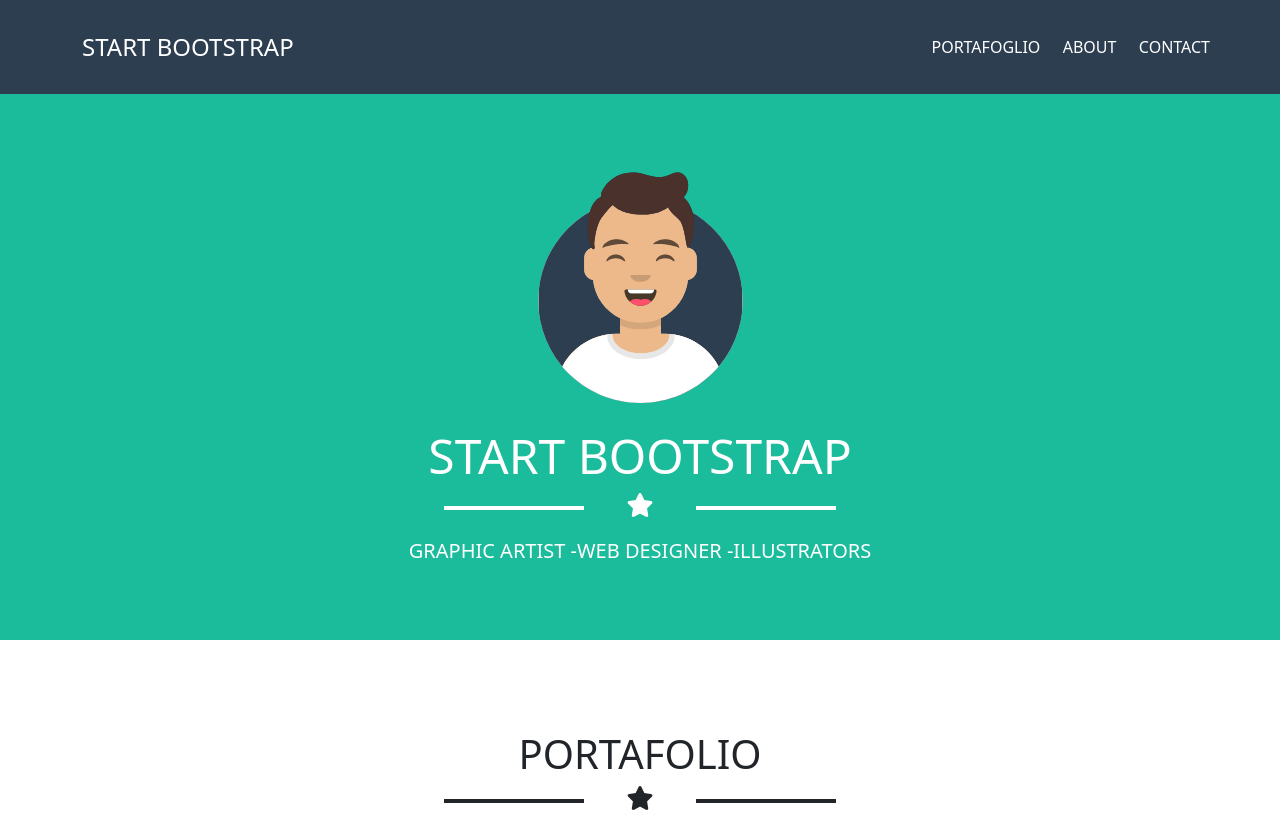
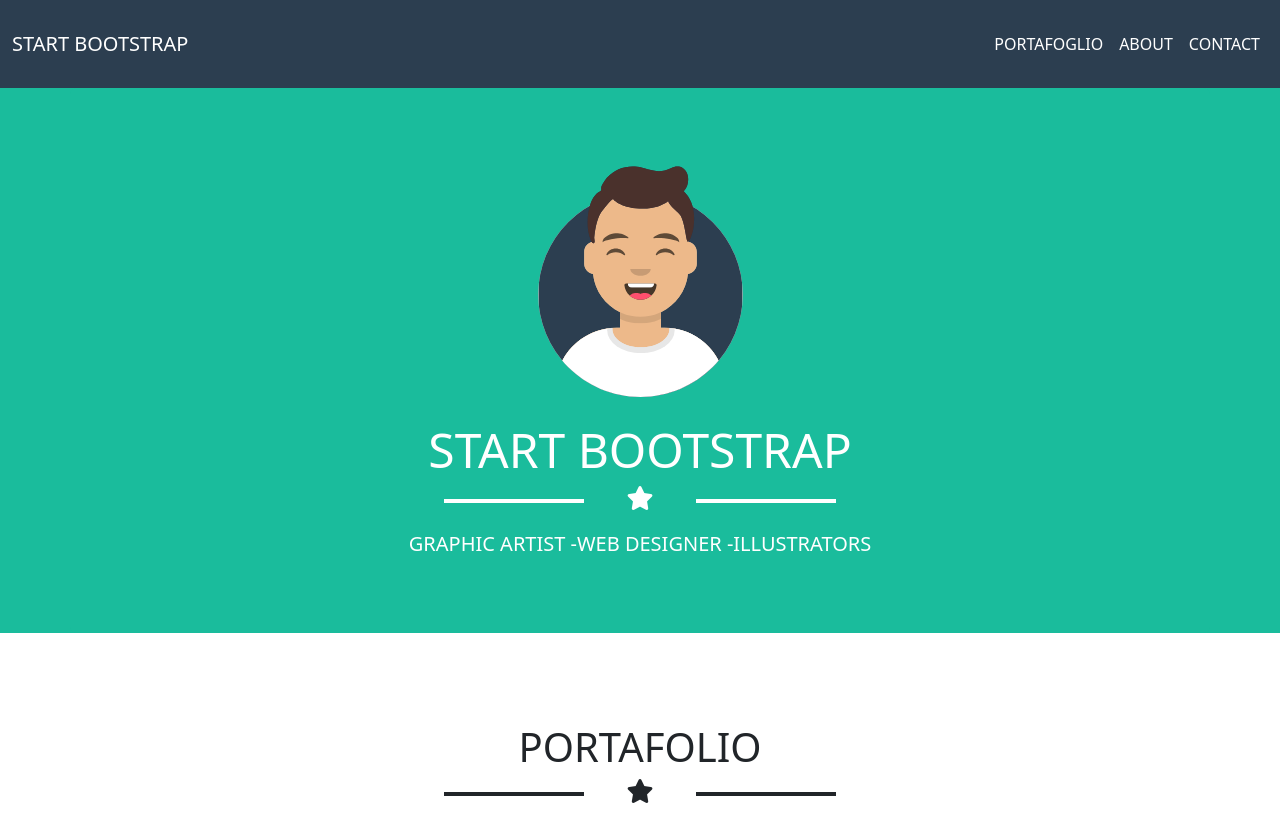
Before and after one commit to Giovannirighini2000/html-css-bootstrap-freelancer, a plain HTML site: page index.html in a window 1280 px wide. Shown: the top 813 px of the page. Drawn offline with nearby package versions, Linux system fonts and the light colour scheme.

Commit message:
feat added change header(nav)

```diff
--- a/index.html
+++ b/index.html
@@ -12,51 +12,35 @@
 <body>
     <!-- HEADER CONTENT -->
     <header>
-        <div class="container color-header">
-            <div class="row justify-content-between align-items-center">
-                <div class="col-auto">
-                    <h4 class="up whithe-tx title-link-header">
-                        start bootstrap
+        <nav class="navbar navbar-expand-lg bg-body-tertiary">
+            <div class="container-fluid">
+                <a class="navbar-brand up" href="#">start bootstrap</a>
+            <button class="navbar-toggler" type="button" data-bs-toggle="collapse" data-bs-target="#navbarNavDropdown" aria-controls="navbarNavDropdown" aria-expanded="false" aria-label="Toggle navigation">
+              <span style="color: white;" class="navbar-toggler-icon"></span>
+            </button>
+            <div class="collapse navbar-collapse ms-auto "id="navbarNavDropdown">
+              <ul class="navbar-nav align-items-end">
+                <li class="nav-item">
+                  <a class="nav-link  up" href="#">portafoglio</a>
+                </li>
+                <li class="nav-item">
+                  <a class="nav-link up" href="#">about</a>
+                </li>
+                <li class="nav-item">
+                  <a class="nav-link up" href="#">contact</a>
+                </li>
+                <li class="nav-item dropdown">
 
-                    </h4>
-
-                </div>
-                <div class="col-auto row display-media-mobile whithe-tx">
-
-                    <a href="#">
-                        <i class="fa-sharp fa-solid fa-bars"></i>
-                    </a>
-                </div>
-
-                <div class="col-auto display-media-pc whithe-tx">
-                    <div class="d-flex flex-row gap-link-header">
-                            <div class="col-auto">
-                            <a class="up" href="#">
-                                portafoglio
-                            </a>
-
-                        </div>
-                        <div class="col-auto">
-                            <a class="up" href="#">
-                                about
-                            </a>
-
-                        </div>
-                        <div class="col-auto">
-                            <a class="up" href="#">
-                                contact
-                            </a>
-
-                        </div>
-                    </div>
-
-
-
-
-                </div>
-
+                  <ul class="dropdown-menu">
+                    <li><a class="dropdown-item up" href="#">Portafoglio</a></li>
+                    <li><a class="dropdown-item up" href="#">about</a></li>
+                    <li><a class="dropdown-item up" href="#">contact</a></li>
+                  </ul>
+                </li>
+              </ul>
             </div>
-        </div>
+          </div>
+        </nav>
 
 
     </header>
@@ -363,6 +347,9 @@
         </section>
 
     </footer>
+    <script src="https://cdn.jsdelivr.net/npm/@popperjs/core@2.11.6/dist/umd/popper.min.js" integrity="sha384-oBqDVmMz9ATKxIep9tiCxS/Z9fNfEXiDAYTujMAeBAsjFuCZSmKbSSUnQlmh/jp3" crossorigin="anonymous"></script>
+
+     <script src="https://cdn.jsdelivr.net/npm/bootstrap@5.3.0-alpha1/dist/js/bootstrap.min.js" integrity="sha384-mQ93GR66B00ZXjt0YO5KlohRA5SY2XofN4zfuZxLkoj1gXtW8ANNCe9d5Y3eG5eD" crossorigin="anonymous"></script>
 
 </body>
 </html>
--- a/style.css
+++ b/style.css
@@ -19,14 +19,9 @@ a{
 .up{
     text-transform: uppercase;
 }
-.color-header{
-    background-color: #2c3e50;
-}
-header{
-    background-color: #2c3e50;
-}
-.display-media-mobile{
-    display: block;
+
+.navbar-collapse{
+    flex-grow: 0;
 }
 .border-img{
     border-radius: 10px;
@@ -57,7 +52,21 @@ header{
 .fa-star:before{
     font-size:24px ;
 }
-
+.bg-body-tertiary{
+    background-color: #2c3e50!important;
+}
+.nav-link{
+    color: white;
+}
+.navbar-nav .nav-link.active{
+    color: white;
+}
+.navbar-brand{
+    color: white;
+}
+.navbar{
+    --bs-navbar-padding-y: 1.5rem;
+}
 /* MAIN SECTON GREEN */
 .back-ground{
     background-color: #1abc9c;
@@ -199,14 +208,6 @@ header{
 }
 /* MIN-WIDTH MEDIA QUERY */
 @media screen and (min-width: 576px){
-
-    .display-media-mobile{
-        display: none;
-    }
-    .display-media-pc{
-        display: block;
-
-    }
     .card-title{
         font-size: 3.0rem;
     }
```
